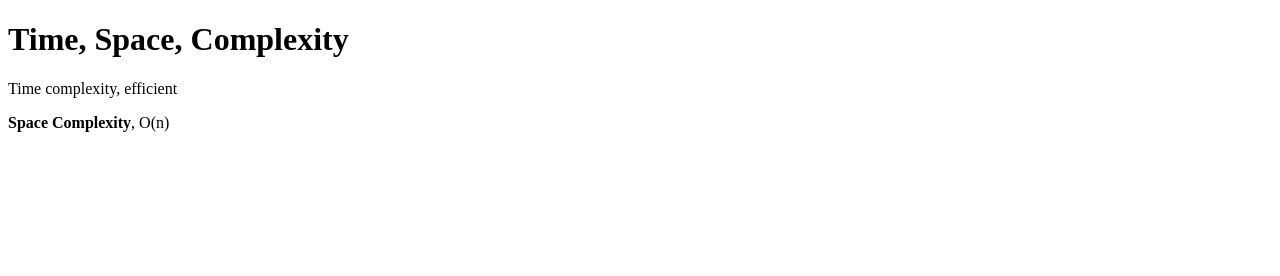
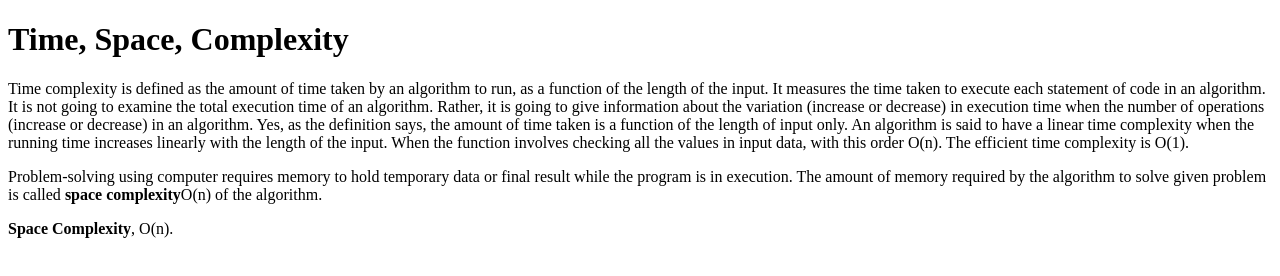
Before and after one commit to acciojob/time-and-space-complexity-Tejaswini1397, a website: page main.html in a window 1280 px wide. Drawn offline with Linux system fonts and the light colour scheme.

Commit message:
created a submission

```diff
--- a/main.html
+++ b/main.html
@@ -8,21 +8,19 @@
 
 <body>
 	<h1>Time, Space, Complexity</h1>
-<!-- 	<p>Time complexity is defined as the amount of time taken by an algorithm to run, as a
+	<p>Time complexity is defined as the amount of time taken by an algorithm to run, as a
 		function of the length of the input. It measures the time taken to execute each statement of code in
 		an algorithm. It is not going to examine the total execution time of an algorithm. Rather, it is going to give information about the variation (increase or decrease) in execution time when the number of operations (increase or decrease) in an algorithm.
 		Yes, as the definition says, the amount of time taken is a function of the length of input only.
 		An algorithm is said to have a linear time complexity when the running time increases linearly with the length of the input.
 		When the function involves checking all the values in input data, with this order O(n).
-		The efficient time complexity is O(1). -->
-	Time complexity, efficient
+		The efficient time complexity is O(1).
 	</p>
-<!-- 	<p>Problem-solving using computer requires memory to hold
+	<p>Problem-solving using computer requires memory to hold
 		temporary data or final result while the program is
 		in execution. The amount of memory required by the algorithm to
-		solve given problem -->
-<!-- 		is called <b>space complexity</b>O(n) of the algorithm.</p> -->
-	<b>Space Complexity</b>, O(n)
+		solve given problem is called <b>space complexity</b>O(n) of the algorithm.</p>
+	<b>Space Complexity</b>, O(n).
 </p>
 	<!-- the entire body must be written by student -->
     <script type="text/javascript" src="./script.js">
```
